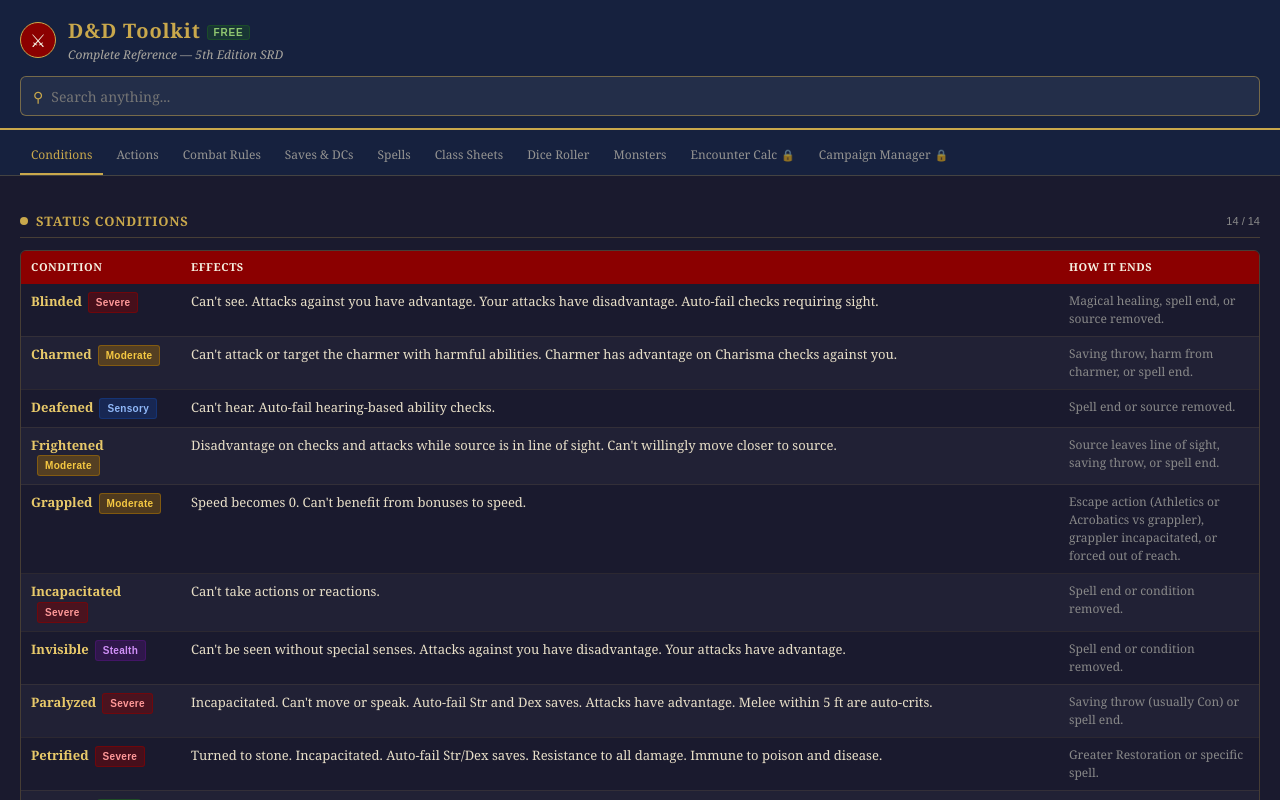
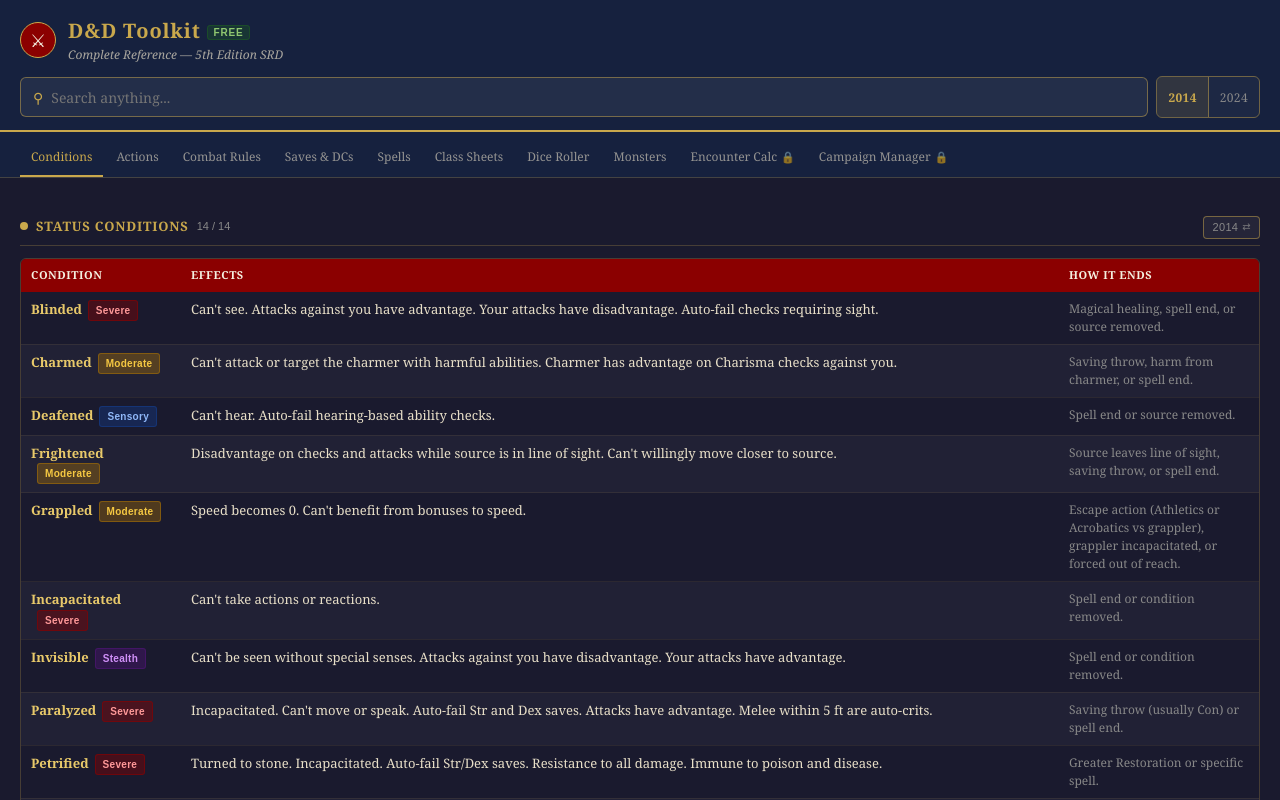
Before and after one commit to sbetting510/idlemode-toolkit, a React (Vite) app: page / in a window 1280 px wide. Shown: the top 800 px of the page. Built offline with nearby package versions, Linux system fonts and the light colour scheme.

Commit message:
Add version toggle infrastructure — global + per-tab overrides

```diff
--- a/src/App.jsx
+++ b/src/App.jsx
@@ -1,6 +1,7 @@
 import { useLicense }  from './hooks/useLicense'
 import UnlockModal     from './components/ui/UnlockModal'
 import { useState, useEffect } from 'react'
+import { VersionProvider, useVersion } from './context/VersionContext'
 import './styles/globals.css'
 import Conditions  from './components/tabs/Conditions'
 import Actions     from './components/tabs/Actions'
@@ -25,6 +26,42 @@
   { id: 'encounter',   label: 'Encounter Calc',  paid: true  },
   { id: 'campaign',    label: 'Campaign Manager', paid: true  },
 ]
+
+// Sits inside <VersionProvider> so it can call useVersion
+function GlobalVersionToggle() {
+  const { globalVersion, setGlobalVersion } = useVersion()
+  return (
+    <div
+      style={{
+        display: 'flex', flexShrink: 0,
+        borderRadius: 6, overflow: 'hidden',
+        border: '1px solid var(--border2)',
+      }}
+      title={`Ruleset: ${globalVersion} — click to switch`}
+    >
+      {['2014', '2024'].map((v, i) => (
+        <button
+          key={v}
+          onClick={() => setGlobalVersion(v)}
+          style={{
+            padding: '0 11px', height: 40,
+            background: globalVersion === v
+              ? 'rgba(201,168,76,0.15)'
+              : 'rgba(255,255,255,0.03)',
+            border: 'none',
+            borderRight: i === 0 ? '1px solid var(--border2)' : 'none',
+            color: globalVersion === v ? 'var(--gold)' : 'var(--muted)',
+            fontFamily: 'Georgia, serif', fontSize: 12,
+            fontWeight: globalVersion === v ? 'bold' : 'normal',
+            cursor: 'pointer', letterSpacing: '0.03em',
+          }}
+        >
+          {v}
+        </button>
+      ))}
+    </div>
+  )
+}
 
 export default function App() {
   const [currentTab, setCurrentTab] = useState('conditions')
@@ -88,13 +125,8 @@
     setEncounter(prev => prev.filter(e => e.name !== name))
   }
 
-  function goTab(id) {
-    setCurrentTab(id)
-    setMenuOpen(false)
-    setSearchTerm('')
-  }
-
   return (
+    <VersionProvider>
       <div style={{ maxWidth: 1400, margin: '0 auto', paddingBottom: '2rem' }}>
 
         {/* ── Header ── */}
@@ -126,9 +158,10 @@
             </div>
           </div>
 
-        {/* Search bar */}
+          {/* Search bar + version toggle */}
+          <div style={{ display: 'flex', alignItems: 'center', gap: 8 }}>
             <div style={{
-          display: 'flex', alignItems: 'center', gap: 8,
+              flex: 1, display: 'flex', alignItems: 'center', gap: 8,
               background: 'rgba(255,255,255,0.06)',
               border: '1px solid var(--border2)',
               borderRadius: 6, padding: '0 12px', height: 40,
@@ -154,6 +187,8 @@
                   }}
                 >×</button>
               )}
+            </div>
+            <GlobalVersionToggle />
           </div>
         </header>
 
@@ -375,5 +410,6 @@
           />
         )}
       </div>
+    </VersionProvider>
   )
 }
--- a/src/components/tabs/Conditions.jsx
+++ b/src/components/tabs/Conditions.jsx
@@ -1,3 +1,6 @@
+import { useVersion }  from '../../context/VersionContext'
+import VersionBadge    from '../ui/VersionBadge'
+
 const CONDITIONS = [
     { name: 'Blinded', sev: 'red', effects: "Can't see. Attacks against you have advantage. Your attacks have disadvantage. Auto-fail checks requiring sight.", ends: 'Magical healing, spell end, or source removed.' },
     { name: 'Charmed', sev: 'amber', effects: "Can't attack or target the charmer with harmful abilities. Charmer has advantage on Charisma checks against you.", ends: 'Saving throw, harm from charmer, or spell end.' },
@@ -54,7 +57,7 @@
     )
   }
 
-  function SectionHeader({ title, count, total }) {
+  function SectionHeader({ title, count, total, children }) {
     return (
       <div style={{
         display: 'flex', alignItems: 'center', gap: 8,
@@ -64,13 +67,17 @@
         <div style={{ width: 8, height: 8, borderRadius: '50%', background: 'var(--gold)', flexShrink: 0 }} />
         <span style={{ fontSize: 13, fontWeight: 'bold', color: 'var(--gold)', letterSpacing: '0.06em', textTransform: 'uppercase' }}>{title}</span>
         {count !== undefined && (
-          <span style={{ fontSize: 11, color: 'var(--muted)', marginLeft: 'auto', fontFamily: 'sans-serif' }}>{count} / {total}</span>
+          <span style={{ fontSize: 11, color: 'var(--muted)', fontFamily: 'sans-serif' }}>{count} / {total}</span>
         )}
+        {children && <span style={{ marginLeft: 'auto' }}>{children}</span>}
       </div>
     )
   }
 
   export default function Conditions({ searchTerm }) {
+    const { getTabVersion } = useVersion()
+    const version = getTabVersion('conditions')
+
     const filtered = CONDITIONS.filter(c =>
       !searchTerm || [c.name, c.effects, c.ends].some(v => v.toLowerCase().includes(searchTerm.toLowerCase()))
     )
@@ -80,7 +87,30 @@
 
     return (
       <div>
-        <SectionHeader title="Status conditions" count={filtered.length} total={CONDITIONS.length} />
+        <SectionHeader title="Status conditions" count={filtered.length} total={CONDITIONS.length}>
+          <VersionBadge tabId="conditions" />
+        </SectionHeader>
+
+        {/* 2024 placeholder notice */}
+        {version === '2024' && (
+          <div style={{
+            display: 'flex', alignItems: 'flex-start', gap: 10,
+            padding: '10px 14px', marginBottom: '1rem',
+            background: 'rgba(180,120,0,0.12)',
+            border: '1px solid rgba(180,120,0,0.4)',
+            borderRadius: 6,
+          }}>
+            <span style={{ fontSize: 16, flexShrink: 0, lineHeight: 1.4 }}>⚠</span>
+            <div>
+              <span style={{ fontSize: 13, color: '#f5c842', fontWeight: 'bold' }}>
+                2024 rules coming soon
+              </span>
+              <span style={{ fontSize: 13, color: 'var(--parch2)', marginLeft: 6 }}>
+                — showing 2014 (SRD 5.1) data for now.
+              </span>
+            </div>
+          </div>
+        )}
 
         {filtered.length === 0 ? (
           <div style={{ textAlign: 'center', padding: '2rem', color: 'var(--muted)', fontStyle: 'italic' }}>
--- /dev/null
+++ b/src/components/ui/VersionBadge.jsx
@@ -0,0 +1,54 @@
+import { useVersion } from '../../context/VersionContext'
+
+/**
+ * Per-tab version badge.
+ *
+ * Props:
+ *   tabId  — the tab identifier (e.g. 'conditions')
+ *
+ * Behaviour:
+ *   - Shows the effective version for this tab (override → global fallback)
+ *   - Clicking toggles between 2014 and 2024 for this tab only
+ *   - Gold border + accent when the tab has an active override
+ *   - Muted style when simply reflecting the global version
+ */
+export default function VersionBadge({ tabId }) {
+  const { globalVersion, getTabVersion, setTabVersion } = useVersion()
+
+  const effective  = getTabVersion(tabId)
+  const isOverride = effective !== globalVersion
+  const other      = effective === '2014' ? '2024' : '2014'
+
+  const tooltip = isOverride
+    ? `This tab is pinned to ${effective} rules (global: ${globalVersion}) — click to switch to ${other}`
+    : `Using ${effective} rules (global) — click to override for this tab only`
+
+  function handleClick() {
+    setTabVersion(tabId, other)
+  }
+
+  return (
+    <button
+      onClick={handleClick}
+      title={tooltip}
+      style={{
+        display: 'inline-flex', alignItems: 'center', gap: 4,
+        padding: '2px 8px',
+        background: isOverride ? 'rgba(201,168,76,0.12)' : 'rgba(255,255,255,0.05)',
+        border: isOverride
+          ? '1px solid var(--gold)'
+          : '1px solid var(--border2)',
+        borderRadius: 4,
+        color: isOverride ? 'var(--gold)' : 'var(--muted)',
+        fontFamily: 'sans-serif', fontSize: 11, fontWeight: isOverride ? 'bold' : 'normal',
+        letterSpacing: '0.03em',
+        cursor: 'pointer',
+        verticalAlign: 'middle',
+        lineHeight: 1.6,
+      }}
+    >
+      {effective}
+      <span style={{ fontSize: 10, opacity: 0.8 }}>⇄</span>
+    </button>
+  )
+}
--- /dev/null
+++ b/src/context/VersionContext.js
@@ -0,0 +1,82 @@
+import { createContext, useContext, useState, useCallback } from 'react'
+
+// ─── Storage helpers ──────────────────────────────────────────────────────────
+
+const STORAGE_KEY = 'idlemode_versions'
+
+function loadState() {
+  try {
+    const raw = localStorage.getItem(STORAGE_KEY)
+    if (!raw) return null
+    return JSON.parse(raw)
+  } catch {
+    return null
+  }
+}
+
+function saveState(state) {
+  try {
+    localStorage.setItem(STORAGE_KEY, JSON.stringify(state))
+  } catch {
+    // storage unavailable — silent fail
+  }
+}
+
+// ─── Context ──────────────────────────────────────────────────────────────────
+
+const VersionContext = createContext(null)
+
+export function VersionProvider({ children }) {
+  const [state, setState] = useState(() => {
+    const saved = loadState()
+    return {
+      globalVersion: saved?.globalVersion ?? '2014',
+      tabVersions:   saved?.tabVersions   ?? {},
+    }
+  })
+
+  // Returns the effective version for a given tab ID
+  const getTabVersion = useCallback(
+    (tabId) => state.tabVersions[tabId] ?? state.globalVersion,
+    [state]
+  )
+
+  // Sets global version and clears all per-tab overrides
+  const setGlobalVersion = useCallback((v) => {
+    setState(prev => {
+      const next = { globalVersion: v, tabVersions: {} }
+      saveState(next)
+      return next
+    })
+  }, [])
+
+  // Sets a per-tab version override without touching global or other tabs
+  const setTabVersion = useCallback((tabId, v) => {
+    setState(prev => {
+      const next = {
+        ...prev,
+        tabVersions: { ...prev.tabVersions, [tabId]: v },
+      }
+      saveState(next)
+      return next
+    })
+  }, [])
+
+  return (
+    <VersionContext.Provider value={{
+      globalVersion: state.globalVersion,
+      tabVersions:   state.tabVersions,
+      getTabVersion,
+      setGlobalVersion,
+      setTabVersion,
+    }}>
+      {children}
+    </VersionContext.Provider>
+  )
+}
+
+export function useVersion() {
+  const ctx = useContext(VersionContext)
+  if (!ctx) throw new Error('useVersion must be used inside <VersionProvider>')
+  return ctx
+}
```
Lines whose indentation alone changed are shown as unchanged.
